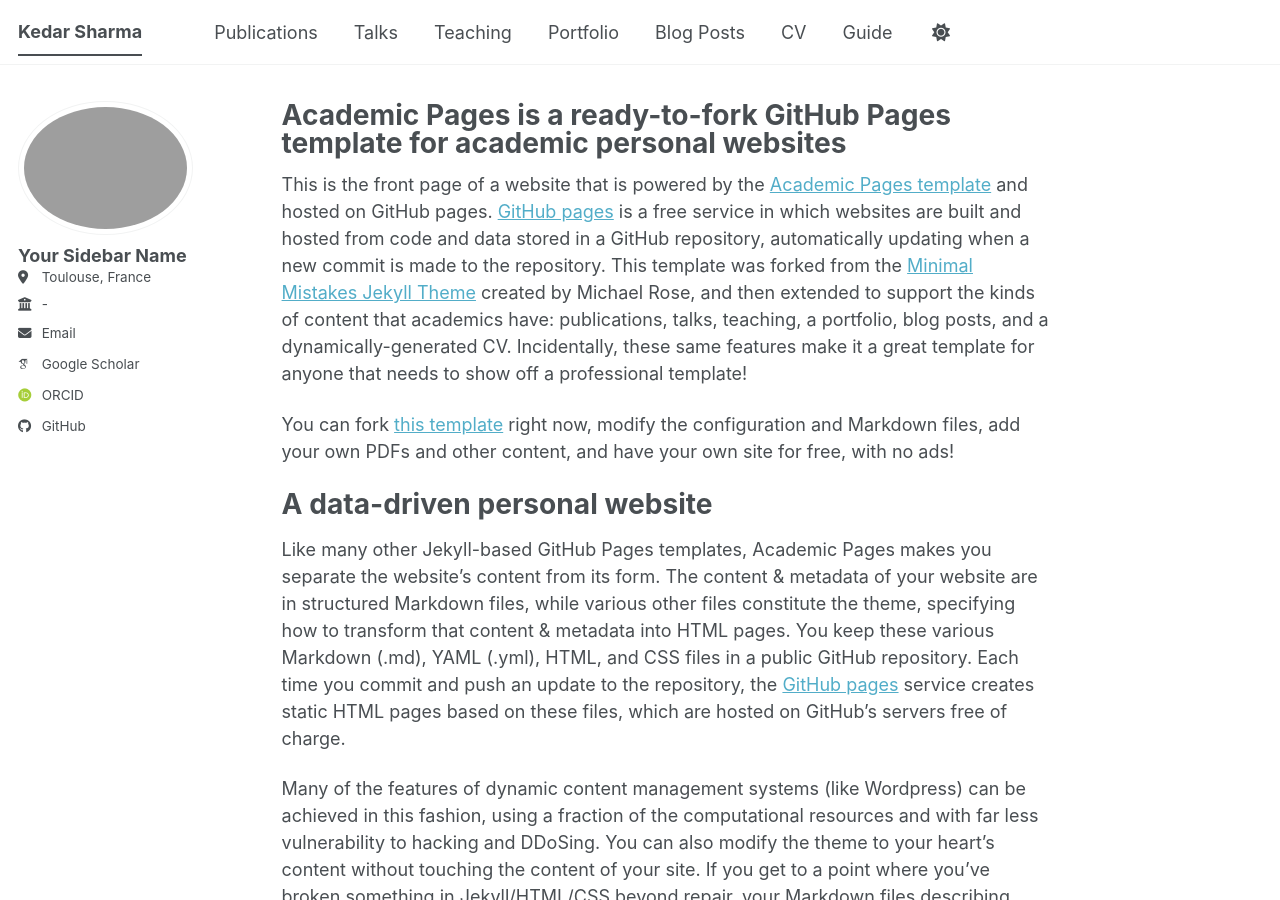
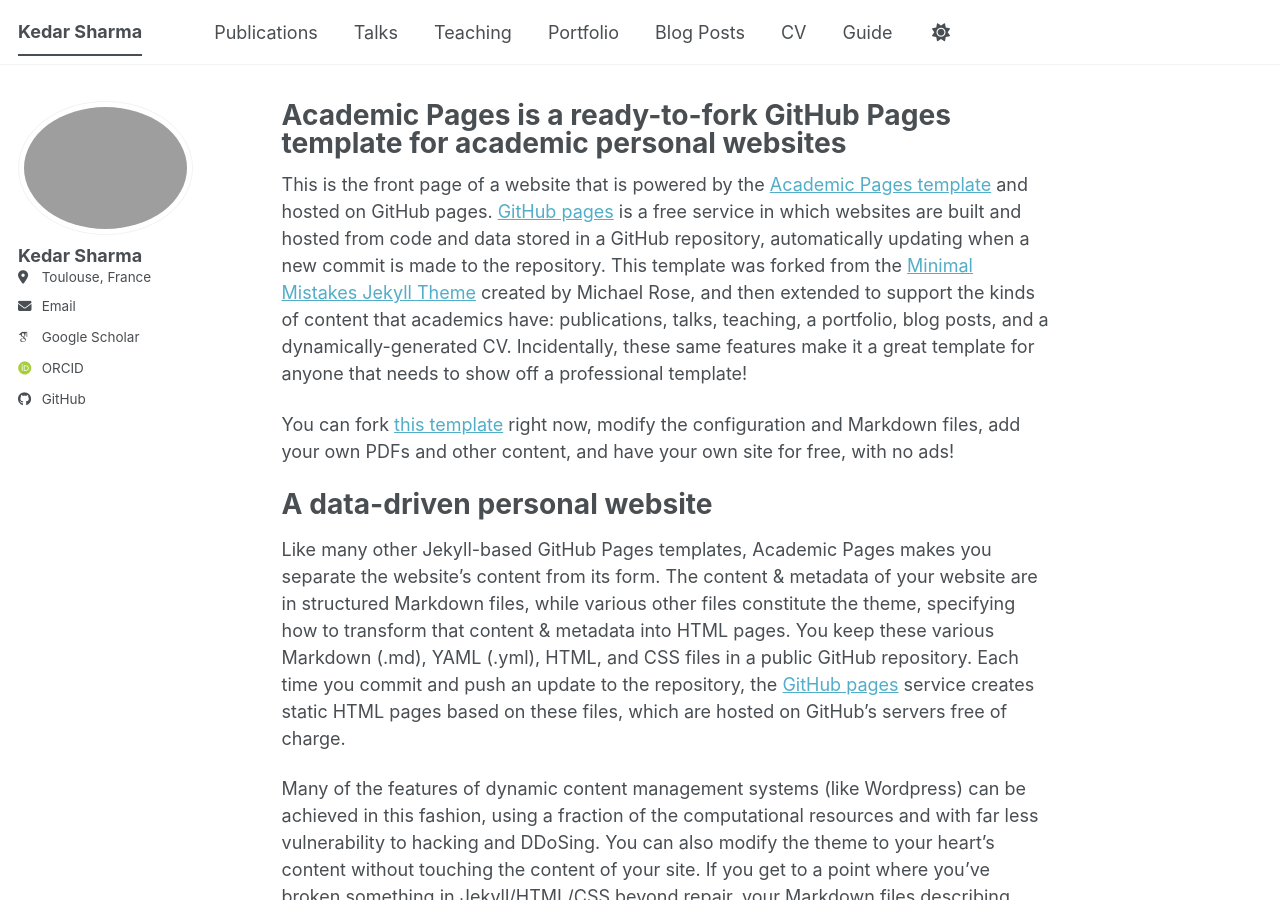
Before and after one commit to kedarsh20/kedarsh20.github.io, a Jekyll site: the page built from _pages/about.md, in a window 1280 px wide and 900 px high. Built offline with Jekyll 4.4.1, drawn with Linux system fonts in a browser that asks for light colours; some web fonts are replaced; a script bundle is joined from its source files by our own code; library files that are not in the unit come from our copies.

Commit message:
edit config

```diff
--- a/_config.yml
+++ b/_config.yml
@@ -24,11 +24,11 @@
 author:
   # Biographic information
   avatar           : "profile.png"
-  name             : "Your Sidebar Name"
+  name             : "Kedar Sharma"
   pronouns         : # example: "she/her"
   bio              : #"Short biography for the left-hand sidebar"
   location         : "Toulouse, France"
-  employer         : "-"
+  employer         : #"-"
   uri              : # URL
   email            : "kedar.sharma3033@gmail.com"
 
```
Also changed, not shown: 1 other file.
